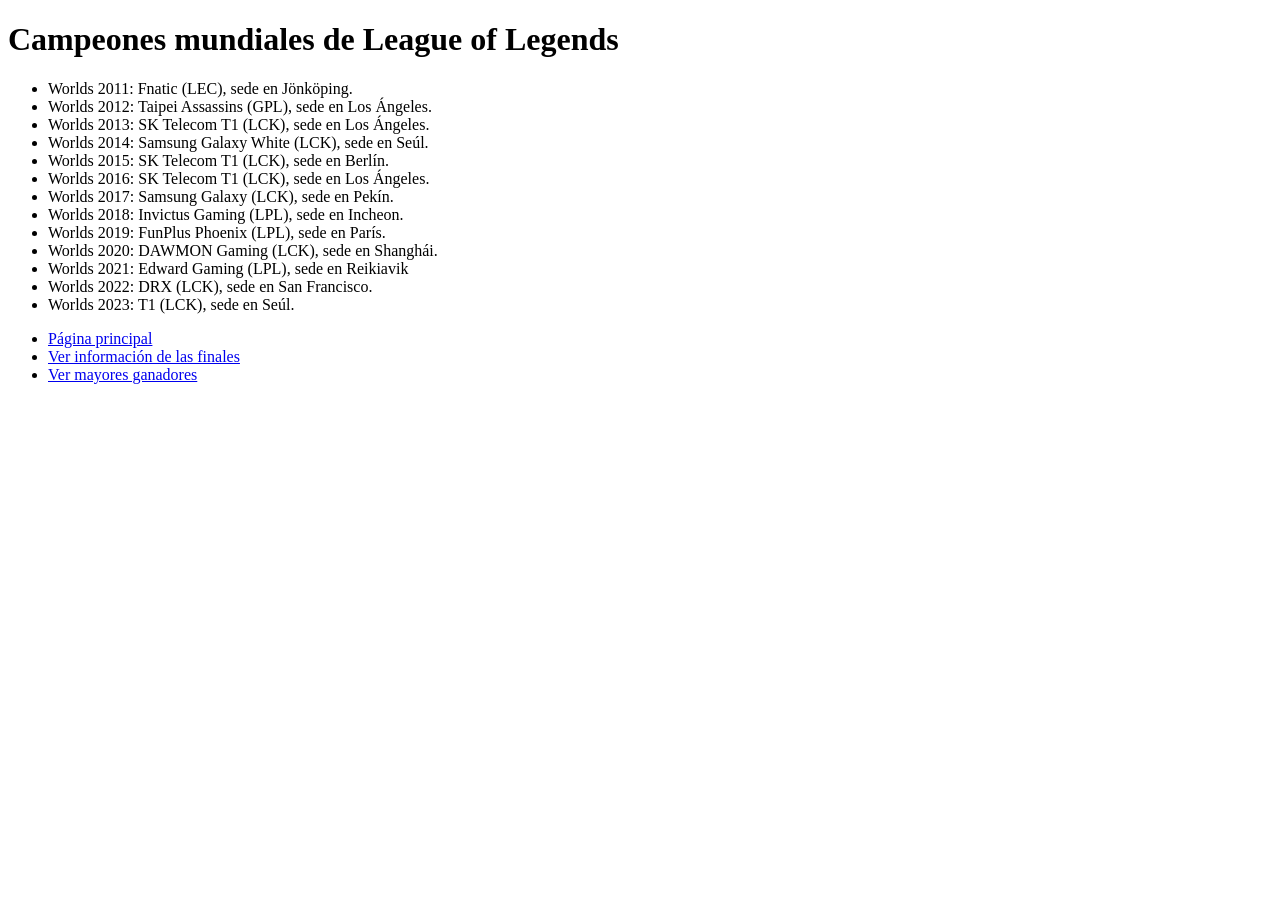
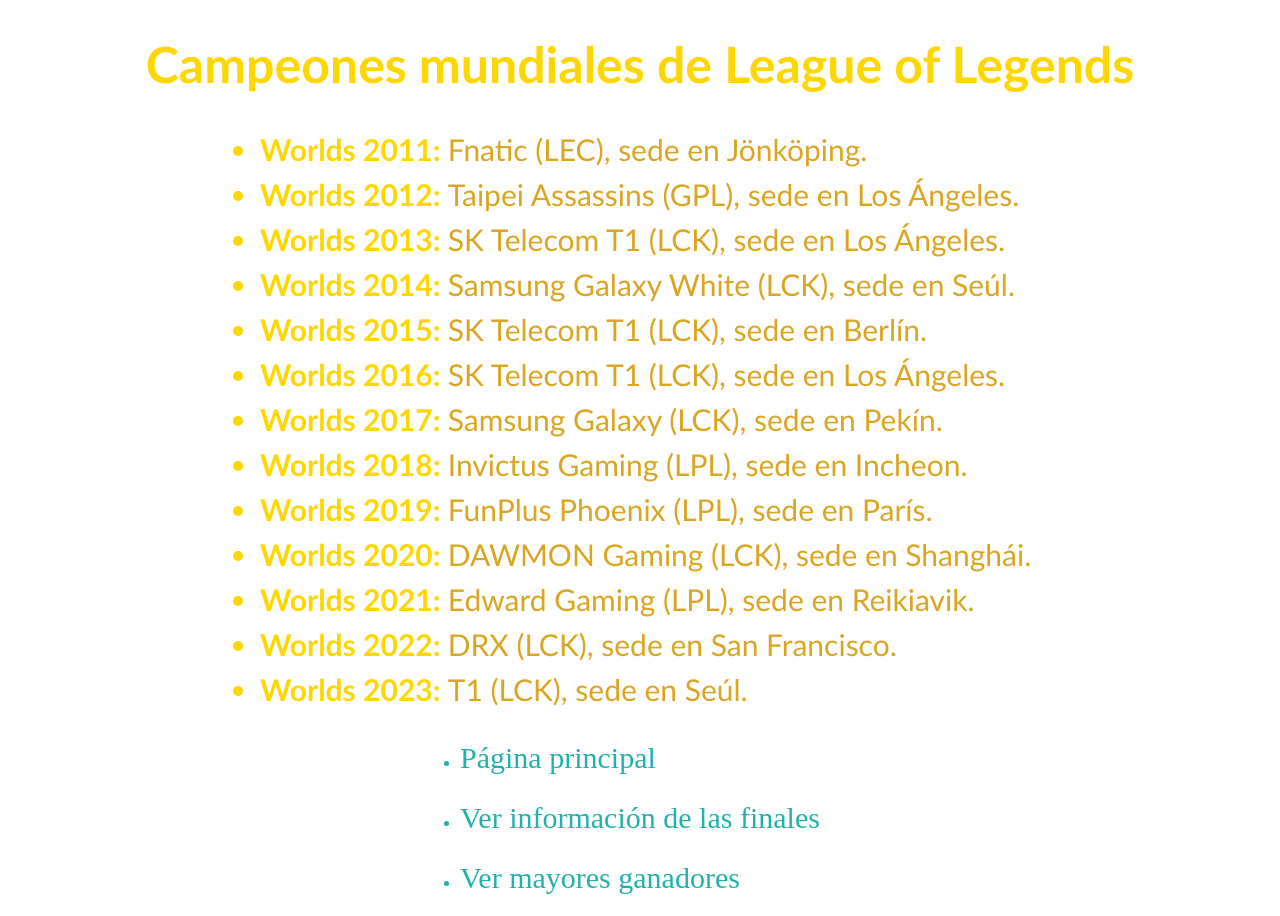
Before and after one commit to amuedo/practicas, a plain HTML site: page enlaces/campeones-del-mundo.html in a window 1280 px wide. Before the commit the page ends 800 px from the top, so only its background shows below. Drawn offline with Linux system fonts and the light colour scheme.

Commit message:
actualizacion-css

```diff
--- /dev/null
+++ b/css/padding y margin/styles.css
@@ -0,0 +1,32 @@
+body {
+    background-color: wheat;
+    color: darkslategrey
+}
+
+.card {
+    background-color: bisque;
+    text-align: center;
+    width: 300px;
+    margin: 0 auto auto auto;
+    margin-top: 700px;
+}
+
+h1 {
+    padding-top: 10px;
+    font-size: 22px;
+    margin: 0;
+}
+
+h2 {
+    font-size: 13px;
+    font-weight: 100;
+    letter-spacing: 2px;
+}
+
+p {
+    font-size: 9px;
+    padding: 20px;
+    background: sienna;
+    color: white;
+    text-align: justify;
+}
--- /dev/null
+++ b/css/propiedades-texto/styles.css
@@ -0,0 +1,10 @@
+p {
+    color:red;
+    font-family:Arial, Helvetica, sans-serif;
+    font-size: 16px;
+    text-align:center;
+}
+
+h1 {
+    text-align: center;
+}
--- a/enlaces/campeones-del-mundo.html
+++ b/enlaces/campeones-del-mundo.html
@@ -4,25 +4,26 @@
     <meta charset="UTF-8">
     <meta name="viewport" content="width=device-width, initial-scale=1.0">
     <title>Campeones mundiales LoL</title>
+    <link rel="stylesheet" href="campeonesdelmundo.css">
 </head>
 <body>
     <h1>Campeones mundiales de League of Legends</h1>
     <ul>
-        <li>Worlds 2011: Fnatic (LEC), sede en Jönköping.</li>
-        <li>Worlds 2012: Taipei Assassins (GPL), sede en Los Ángeles.</li>
-        <li>Worlds 2013: SK Telecom T1 (LCK), sede en Los Ángeles.</li>
-        <li>Worlds 2014: Samsung Galaxy White (LCK), sede en Seúl.</li>
-        <li>Worlds 2015: SK Telecom T1 (LCK), sede en Berlín.</li>
-        <li>Worlds 2016: SK Telecom T1 (LCK), sede en Los Ángeles.</li>
-        <li>Worlds 2017: Samsung Galaxy (LCK), sede en Pekín.</li>
-        <li>Worlds 2018: Invictus Gaming (LPL), sede en Incheon.</li>
-        <li>Worlds 2019: FunPlus Phoenix (LPL), sede en París.</li>
-        <li>Worlds 2020: DAWMON Gaming (LCK), sede en Shanghái.</li>
-        <li>Worlds 2021: Edward Gaming (LPL), sede en Reikiavik</li>
-        <li>Worlds 2022: DRX (LCK), sede en San Francisco.</li>
-        <li>Worlds 2023: T1 (LCK), sede en Seúl.</li>
+        <li class="mundiales">Worlds 2011: <span>Fnatic (LEC), sede en Jönköping.</span></li>
+        <li class="mundiales">Worlds 2012: <span>Taipei Assassins (GPL), sede en Los Ángeles.</span></li>
+        <li class="mundiales">Worlds 2013: <span>SK Telecom T1 (LCK), sede en Los Ángeles.</span></li>
+        <li class="mundiales">Worlds 2014: <span>Samsung Galaxy White (LCK), sede en Seúl.</span></li>
+        <li class="mundiales">Worlds 2015: <span>SK Telecom T1 (LCK), sede en Berlín.</span></li>
+        <li class="mundiales">Worlds 2016: <span>SK Telecom T1 (LCK), sede en Los Ángeles.</span></li>
+        <li class="mundiales">Worlds 2017: <span>Samsung Galaxy (LCK), sede en Pekín.</span></li>
+        <li class="mundiales">Worlds 2018: <span>Invictus Gaming (LPL), sede en Incheon.</span></li>
+        <li class="mundiales">Worlds 2019: <span>FunPlus Phoenix (LPL), sede en París.</span></li>
+        <li class="mundiales">Worlds 2020: <span>DAWMON Gaming (LCK), sede en Shanghái.</span></li>
+        <li class="mundiales">Worlds 2021: <span>Edward Gaming (LPL), sede en Reikiavik.</span></li>
+        <li class="mundiales">Worlds 2022: <span>DRX (LCK), sede en San Francisco.</span></li>
+        <li class="mundiales">Worlds 2023: <span>T1 (LCK), sede en Seúl.</span></li>
     </ul>
-    <ul>
+    <ul class="links">
         <li><a href="enlaces.html">Página principal</a></li>
         <li><a href="informacion-finales.html">Ver información de las finales</a></li>
         <li><a href="palmares-ganador.html">Ver mayores ganadores</a></li>
--- /dev/null
+++ b/enlaces/campeonesdelmundo.css
@@ -0,0 +1,37 @@
+.mundiales {
+    color: gold;
+    font-weight: 600;
+    text-align: justify;
+    font-family: 'Gill Sans', 'Gill Sans MT', Calibri, 'Trebuchet MS', sans-serif;
+    font-size: 30px;
+    line-height: 1.5;
+    margin: auto;
+    max-width: 800px;
+}
+
+h1 {
+    text-align: center;
+    font-size: 50px;
+    font-family: 'Gill Sans', 'Gill Sans MT', Calibri, 'Trebuchet MS', sans-serif;
+    color:gold;
+
+}
+
+span {
+    color:goldenrod;
+    font-weight: 100;
+}
+
+a {
+    font-size: 30px;
+    color: lightseagreen;
+    text-decoration: none;
+}
+
+.links {
+    color: lightseagreen;
+    text-align: justify;
+    margin: auto;
+    max-width: 400px;
+    line-height: 2;
+}
--- /dev/null
+++ b/enlaces/enlaces.css
@@ -0,0 +1,29 @@
+.titulo1 {
+    font-size: 50px;
+    font-family:'Gill Sans', 'Gill Sans MT', Calibri, 'Trebuchet MS', sans-serif;
+    color: gold;
+}
+
+h2 {
+    font-size: 50px;
+    font-family:'Gill Sans', 'Gill Sans MT', Calibri, 'Trebuchet MS', sans-serif;
+    color: gold;
+}
+
+p {
+    font-size: 30px;
+    font-family:'Gill Sans', 'Gill Sans MT', Calibri, 'Trebuchet MS', sans-serif;
+    color: goldenrod;
+}
+
+a {
+    font-size: 30px;
+    font-family:'Gill Sans', 'Gill Sans MT', Calibri, 'Trebuchet MS', sans-serif;
+    color: lightseagreen;
+}
+
+span {
+    font-size: 30px;
+    font-family:'Gill Sans', 'Gill Sans MT', Calibri, 'Trebuchet MS', sans-serif;
+    color: gold;
+}
```
Also changed, not shown: css/bordes/index.html (added, +12 -0 lines), css/bordes/styles.css (added, +9 -0 lines), css/padding y margin/index.html (added, +13 -0 lines), css/propiedades-texto/index.html (added, +12 -0 lines), css/selectores/index.html (added, +15 -0 lines), css/selectores/styles.css (added, +13 -0 lines), css/width y height/index.html (added, +14 -0 lines), css/width y height/styles.css (added, +7 -0 lines), enlaces/enlaces.html (+9 -8 lines).
